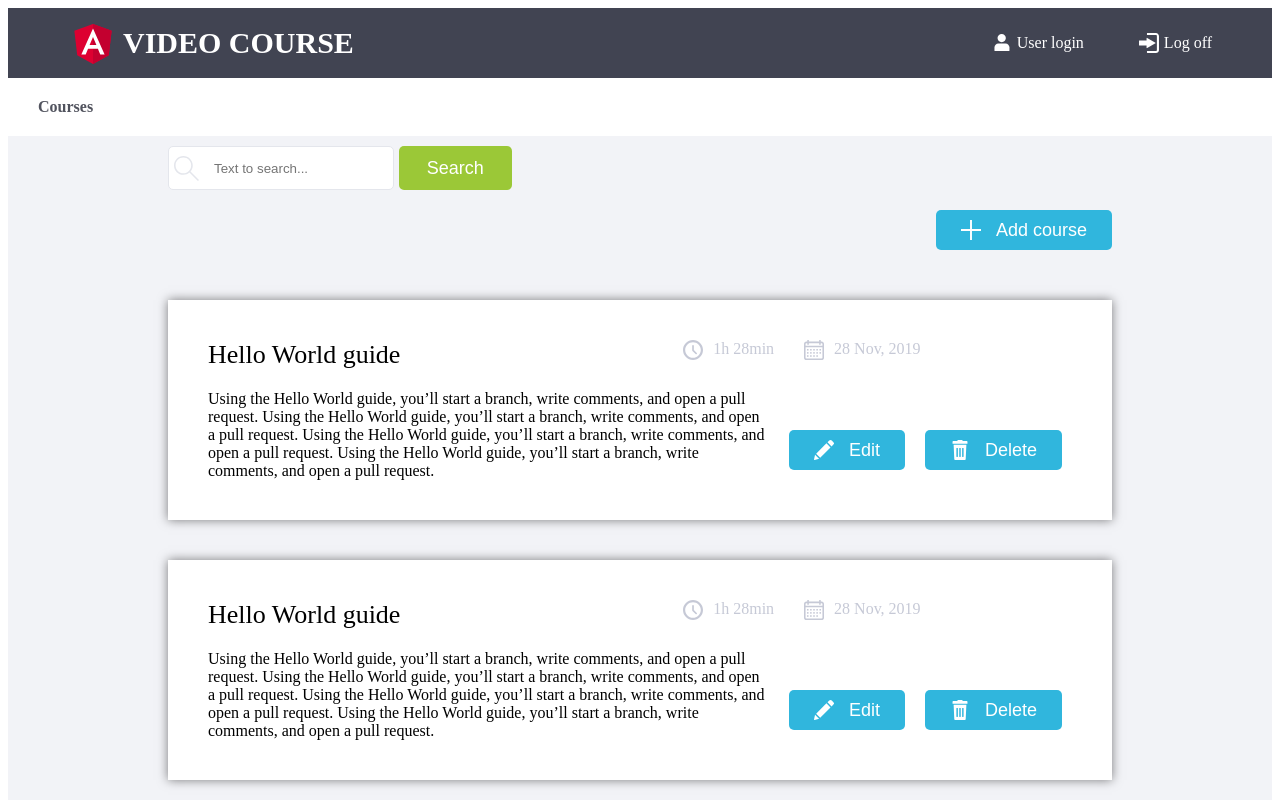
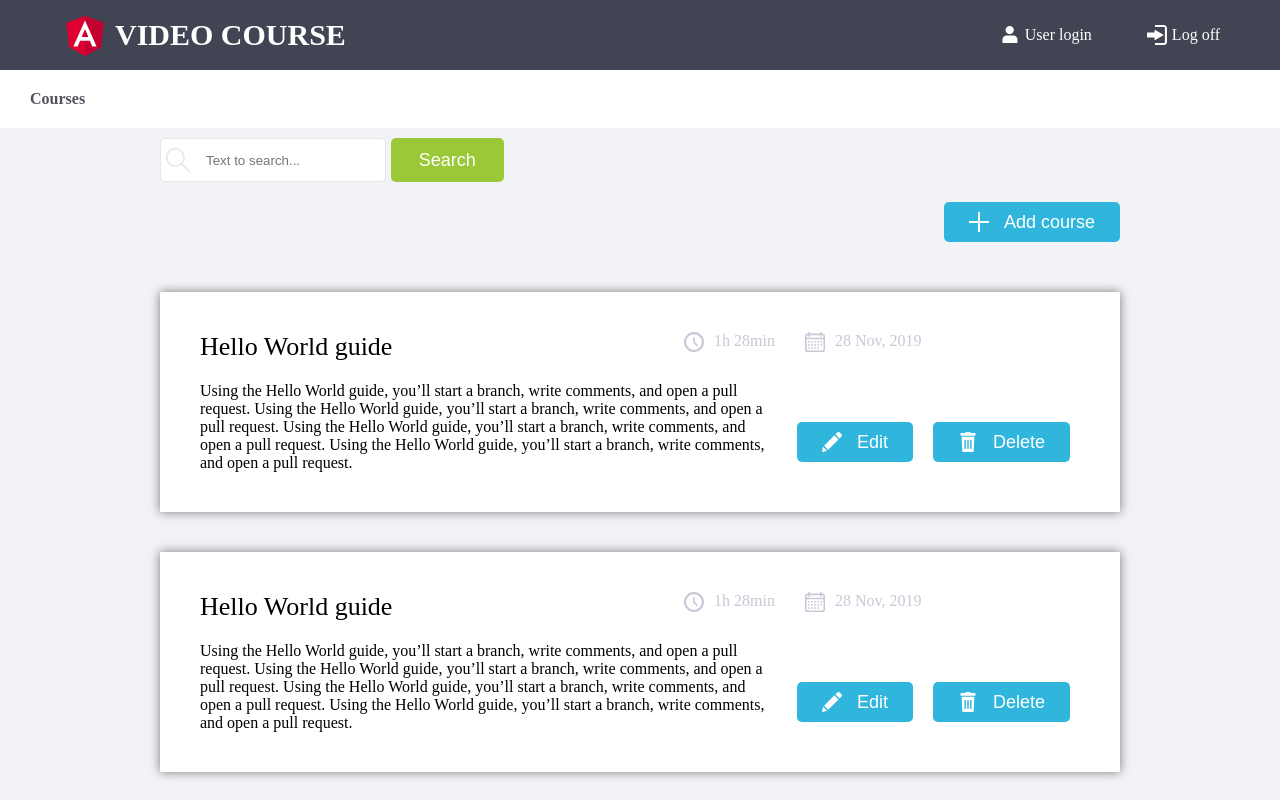
Before and after one commit to kafka0238/secondsecret, an Angular app: page / in a window 1280 px wide. Shown: the top 800 px of the page. Built offline with nearby package versions, Linux system fonts and the light colour scheme.

Commit message:
add routing and unset marin body

```diff
--- /dev/null
+++ b/src/app/app-routing.module.ts
@@ -0,0 +1,22 @@
+import { NgModule } from '@angular/core';
+import { RouterModule, Routes } from '@angular/router';
+
+import { CoursesPageComponent } from './components/courses-page/courses-page.component';
+
+const appRoutes: Routes = [
+  { path: '', component: CoursesPageComponent }
+];
+
+@NgModule({
+  declarations: [],
+  imports: [
+    RouterModule.forRoot(
+      appRoutes,
+      { enableTracing: true } // <-- debugging purposes only
+    )
+  ],
+  exports: [
+    RouterModule
+  ]
+})
+export class AppRoutingModule { }
--- a/src/app/app.component.html
+++ b/src/app/app.component.html
@@ -1,4 +1,4 @@
 <app-header class="header"></app-header>
 <app-breadcrumbs></app-breadcrumbs>
-<app-courses-page></app-courses-page>
+<router-outlet></router-outlet>
 <app-footer></app-footer>
--- a/src/app/app.module.ts
+++ b/src/app/app.module.ts
@@ -18,6 +18,7 @@ import { CoursesElementComponent } from './components/courses-page/courses-list/
 import { ButtonComponent } from './components/util/button/button.component';
 import { FooterComponent } from './components/footer/footer.component';
 import {FormsModule, ReactiveFormsModule} from '@angular/forms';
+import { AppRoutingModule } from './app-routing.module';
 
 @NgModule({
   declarations: [
@@ -41,7 +42,8 @@ import {FormsModule, ReactiveFormsModule} from '@angular/forms';
   imports: [
     BrowserModule,
     ReactiveFormsModule,
-    FormsModule
+    FormsModule,
+    AppRoutingModule
   ],
   providers: [],
   bootstrap: [AppComponent]
--- a/src/index.html
+++ b/src/index.html
@@ -8,7 +8,7 @@
   <meta name="viewport" content="width=device-width, initial-scale=1">
   <link rel="icon" type="image/x-icon" href="favicon.ico">
 </head>
-<body>
+<body class="unset-margin">
   <app-root></app-root>
 </body>
 </html>
--- a/src/styles.scss
+++ b/src/styles.scss
@@ -1 +1,4 @@
 /* You can add global styles to this file, and also import other style files */
+.unset-margin {
+  margin: 0;
+}
```
